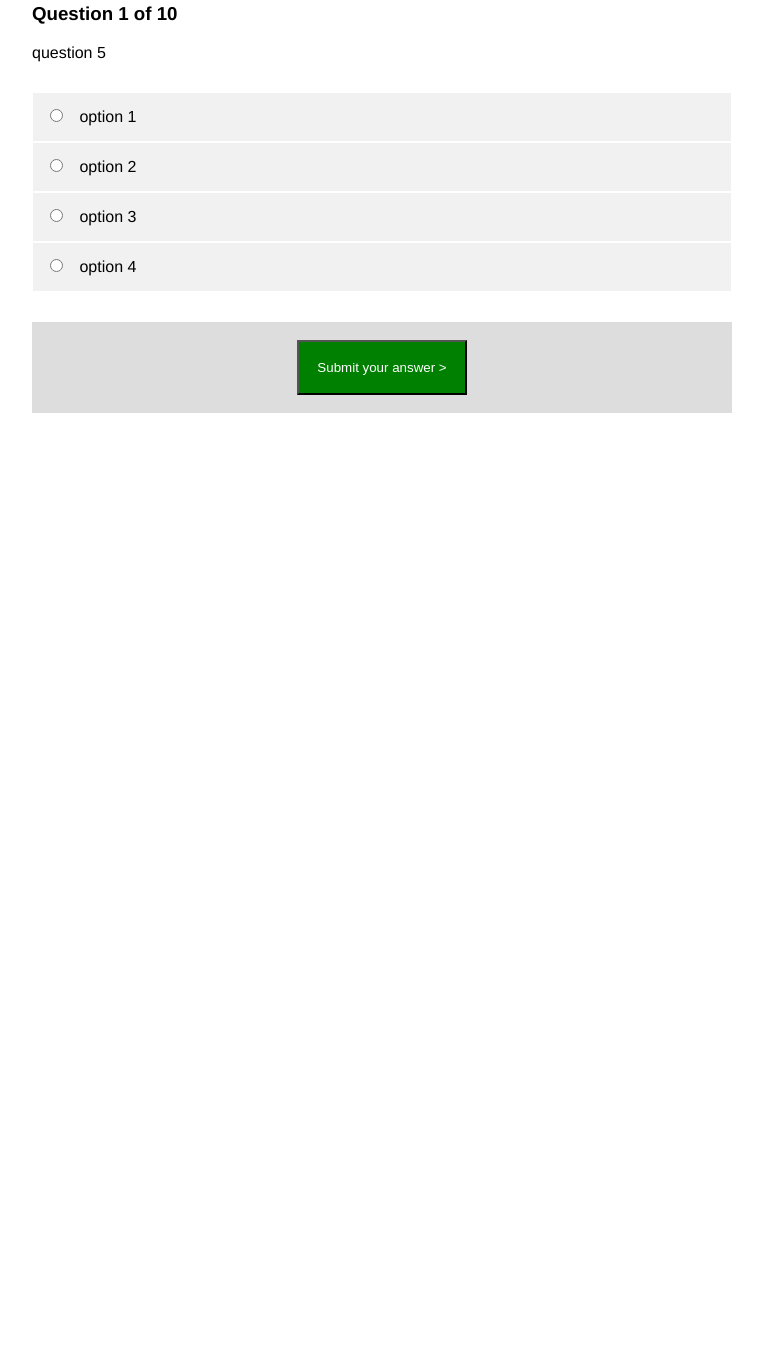
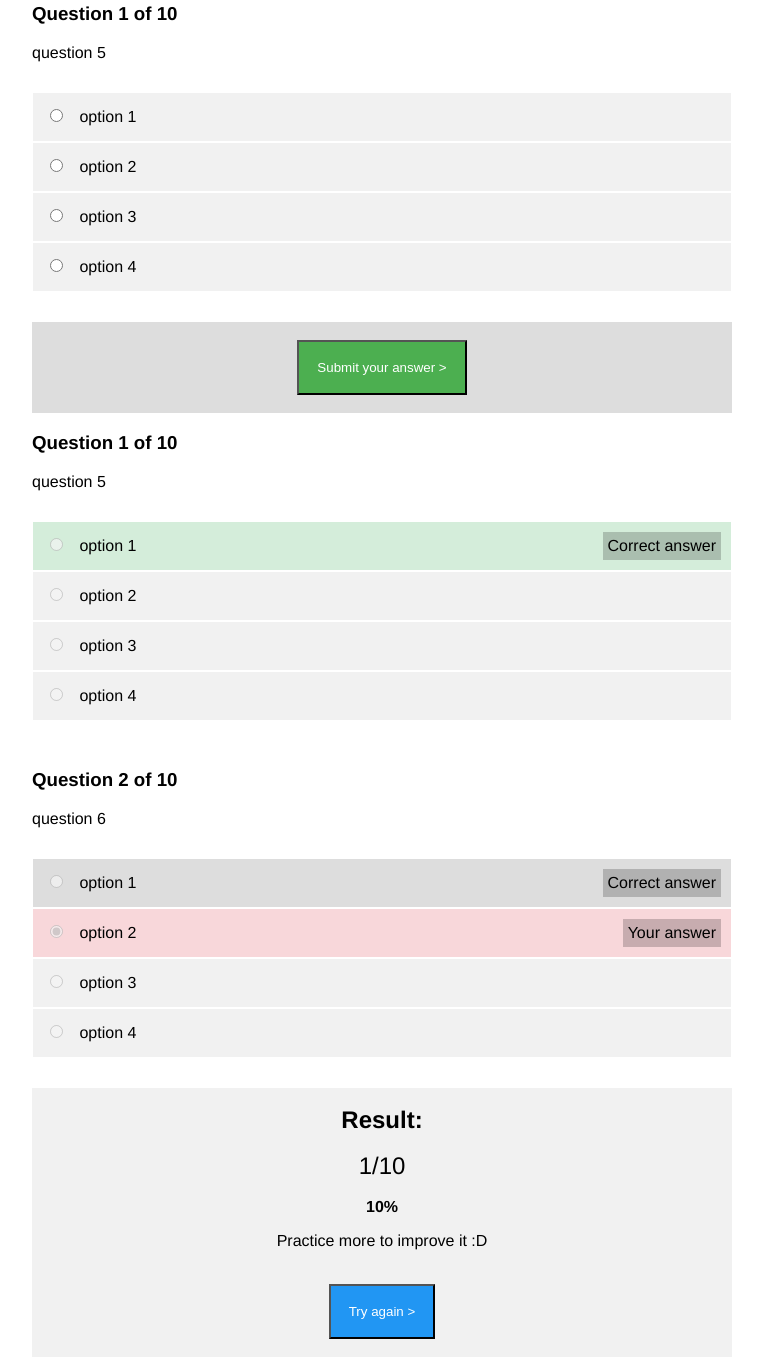
Before and after one commit to StebenC0912/WPR_Assignment, a plain HTML site: page index.html in a window 1280 px wide. Shown: the part 986-2343 px from the top of the page, without its empty margins (258-1021 px from the left). Before the commit the page ends 1399 px from the top, so only its background shows below. Drawn offline with Linux system fonts and the light colour scheme; a web font is replaced by a local one.

Commit message:
checkpoint 2

```diff
--- a/index.html
+++ b/index.html
@@ -5,6 +5,7 @@
 
 <head>
   <meta charset="utf-8">
+  <meta name="viewport" content="width=device-width, initial-scale=1.0">
   <title>HTML Quiz</title>
   <link rel="stylesheet" href="style.css">
   <link rel="icon" type="image/png" href="images/favicon-32x32.png" sizes="32x32" />
@@ -46,7 +47,7 @@
     </section>
     <p id="author">By Tran Linh</p>
     <section id="introduction">
-      <!--  -->
+      <!-- introduction give basic information like how many questions and the purpose of the test. -->
       <div id="text-in-intro">
         <h2>The Test</h2>
       <div>
@@ -69,7 +70,7 @@
     </section>
 
     <section id="attempt-quiz">
-      <!--  -->
+      <!-- this part is going to give the question and 4 answer for user to choose-->
       <div>
         <h1 class="question-index">Question 1 of 10</h1>
         <p class="question-text">question 5</p>
@@ -83,14 +84,51 @@
 
           <label for="answer-4"><input type="radio" name="question-1" value="answer-4"> option 4</label>
       </div>
+      </div>
       <div id="btn-submit">
         <button >Submit your answer ></button>
       </div>
     </section>
 
     <section id="review-quiz">
-      <!--  -->
+      <!-- this part is going to give the result box and the compare the correct answer to the user answer-->
+      <div>
+        <h1 class="question-index">Question 1 of 10</h1>
+        <p class="question-text">question 5</p>
+        <div class="answer">
 
+          <label for="answer-1" class="correct-answer"><input type="radio" name="question-1" value="answer-1" disabled checked> option 1 <p>Correct answer</p></label><br>
+
+          <label for="answer-2"><input type="radio" name="question-1" value="answer-2" disabled> option 2</label><br>
+
+          <label for="answer-3"><input type="radio" name="question-1" value="answer-3" disabled> option 3</label><br>
+
+          <label for="answer-4"><input type="radio" name="question-1" value="answer-4" disabled> option 4</label>
+      </div>
+      <div>
+        <h1 class="question-index">Question 2 of 10</h1>
+        <p class="question-text">question 6</p>
+        <div class="answer">
+
+          <label for="answer-1" class="option-correct"><input type="radio" name="question-1" value="answer-1" disabled> option 1 <p>Correct answer</p></label><br>
+
+          <label for="answer-2" class="wrong-answer"><input type="radio" name="question-1" value="answer-2" disabled checked> option 2 <p>Your answer</p></label><br>
+
+          <label for="answer-3"><input type="radio" name="question-1" value="answer-3" disabled> option 3</label><br>
+
+          <label for="answer-4"><input type="radio" name="question-1" value="answer-4" disabled> option 4</label>
+      </div>
+      <div id="box-result">
+        <div id="box-result-text">
+          <h1>Result:</h1>
+          <p id="scores">1/10</p>
+          <strong>10%</strong>
+          <p id="review-quotes">Practice more to improve it :D</p>
+        </div>
+        <div id="btn-try-again">
+          <button >Try again ></button>
+        </div>
+      </div>
     </section>
   </article>
 </body>
--- a/style.css
+++ b/style.css
@@ -1,10 +1,12 @@
 /* TODO(you): Write the CSS to finish the assignment! */
-body{
-    font-family: 'Proxima Nova', 'Helvetica','Arial', sans-serif;
+/*the general css for all body like font-family and max-width*/
+body {
+  font-family: "Proxima Nova", "Helvetica", "Arial", sans-serif;
   width: 700px;
   margin: 0 auto;
 }
-header{
+/*the general css for the header*/
+header {
   max-width: 100%;
   width: 700px;
   display: flex;
@@ -13,19 +15,20 @@ header{
   height: 80px;
   border-bottom: 1px solid #ccc;
 }
-#course-name strong{
-    font-family: 'Helvetica', sans-serif;
+/*the general css for the header logo*/
+#course-name strong {
+  font-family: "Helvetica", sans-serif;
   font-size: 32px;
   color: #ee3322;
   align-self: start;
 }
-
-.stack-circle{
+/*the general css for the header logo*/
+.stack-circle {
   display: flex;
-    Justify-content: space-around;
+  justify-content: space-around;
   align-items: flex-end;
 }
-.stack-circle strong{
+.stack-circle strong {
   display: flex;
   align-items: center;
   justify-content: center;
@@ -36,22 +39,22 @@ header{
   transform: rotate(-30deg);
   color: #222222;
   font-size: 18px;
-    font-family: 'Proxima Nova', sans-serif;
+  font: "Proxima Nova", sans-serif;
 }
-
-#quiz-name{
+/*the quiz background image and the name of the quiz*/
+#quiz-name {
   background-image: url("../images/background.jpg");
   background-size: cover;
   background-position: center center;
   background-repeat: no-repeat;
   height: 425px;
-    width: 700px;
+  max-width: 700px;
   display: flex;
   align-items: center;
   justify-content: center;
 }
-#quiz-name h1{
-    font-family: 'Pangolin', 'Trebuchet MS', cursive;
+#quiz-name h1 {
+  font-family: "Pangolin", "Trebuchet MS", cursive;
   font-size: 60px;
   max-width: 75%;
   color: black;
@@ -59,13 +62,15 @@ header{
   background-color: white;
   padding: 10px;
 }
-#author{
+/*the css for the quiz author*/
+#author {
   text-align: center;
   font-size: 14px;
   margin: 0;
   margin-top: 18px;
 }
-#box{
+/*the css for the start-box*/
+#box {
   background-color: #f1f1f1;
   display: block;
   align-items: center;
@@ -74,70 +79,142 @@ header{
 #box-start {
   text-align: center;
   height: 100px;
-    width: 700px;
+  max-width: 700px;
 }
-#box-start h1{
+#box-start h1 {
+  font-size: 1.5em;
   padding: 18px;
   margin: 0;
 }
-#box-start p{
+#box-start p {
   margin: 0;
   padding-bottom: 18px;
 }
-#btn-start{
+/*the css for the start button*/
+#btn-start {
   display: flex;
   justify-content: center;
 }
-#btn-start button{
+#btn-start button {
   margin-top: 18px;
   margin-bottom: 18px;
   padding: 18px;
-    background-color: rgb(60, 60, 212);
+  background-color: #2196F3;
   color: white;
 }
-#attempt-quiz{
-    width: 700px;
+#btn-start button:hover {
+  background-color: #0d8bf2;
 }
-.question-text{
+/*the css for the question part*/
+#attempt-quiz {
+  max-width: 700px;
+}
+.question-text {
   margin: 0;
 }
-.answer{
+/*the css for the option button*/
+.answer {
   margin: 0;
   padding-top: 30px;
   padding-bottom: 30px;
-
 }
-.answer label{
+.answer label {
   background-color: #f1f1f1;
   margin: 0;
   padding: 15px;
   border: white solid 1px;
   display: block;
 }
-.answer input{
+.answer input {
   margin-top: 0;
   margin-bottom: 0;
   margin-left: 0;
   margin-right: 10px;
   width: 17px;
 }
-br{
+br {
   display: none;
 }
-.answer label:hover{
+#attempt-quiz label:hover {
   background-color: #ddd;
 }
-.answer input:checked + label{
+#attempt-quiz input:checked + label {
   background-color: #ddd;
 }
-#btn-submit{
-    text-align: center;
+/*the css for the submit button*/
+#btn-submit {
   background-color: #ddd;
+  display: flex;
+  justify-content: center;
 }
-#btn-submit button{
+#btn-submit button {
   margin-top: 18px;
   margin-bottom: 18px;
   padding: 18px;
-    background-color:green;
+  background-color: #4caf50;
   color: white;
 }
+#btn-submit button:hover {
+  background-color: #46a049;
+}
+/*the css for the result part*/
+.review-quiz input:checked + label {
+  background-color: #d4edda;
+}
+/*the css for review and compare the correct option and the user option*/
+.answer p{
+  float: right;
+  background-color: rgba(0, 0, 0, 0.2);
+  margin: -5px;
+  padding: 5px;
+}
+.answer .correct-answer{
+    background-color: #d4edda;
+}
+.answer .option-correct{
+    background-color: #ddd;
+}
+.answer .wrong-answer{
+    background-color: #f8d7da;
+}
+/*css for the scores and retry part*/
+#box-result {
+  background-color: #f1f1f1;
+  display: block;
+  align-items: center;
+  justify-content: center;
+  text-align: center;
+
+}
+#box-result h1 {
+  font-size: 1.5em;
+  padding: 18px;
+  margin: 0;
+}
+#box-result-text #scores {
+  font-size: 24px;
+  margin: 0;
+  padding-bottom: 18px;
+}
+#btn-try-again button{
+  margin-top: 18px;
+  margin-bottom: 18px;
+  padding: 18px;
+  background-color: #2196F3;
+  color: white;
+}
+
+#btn-try-again button:hover {
+  background-color: #0d8bf2;
+}
+/*the css for responsive page*/
+@media screen and (max-width: 700px) {
+  body {
+    width: 95%;
+  }
+}
+@media screen and (max-width: 500px) {
+  .stack-circle{
+    visibility: hidden;
+  }
+}
```
Lines whose indentation alone changed are shown as unchanged.
